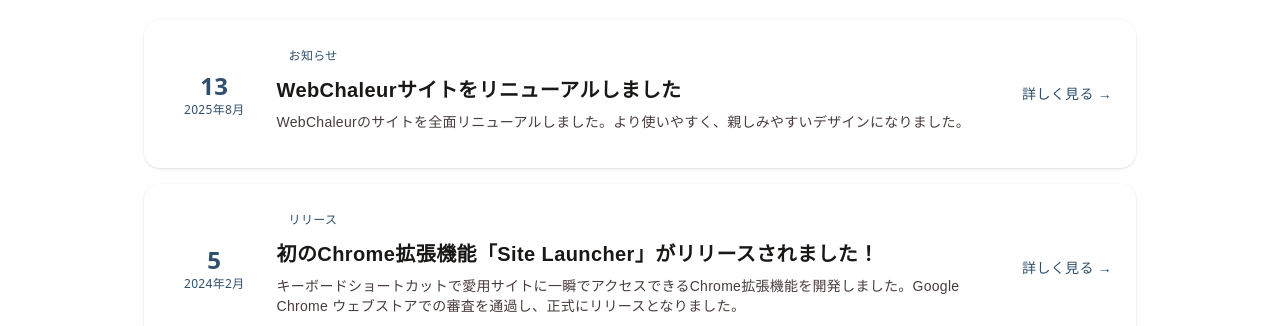
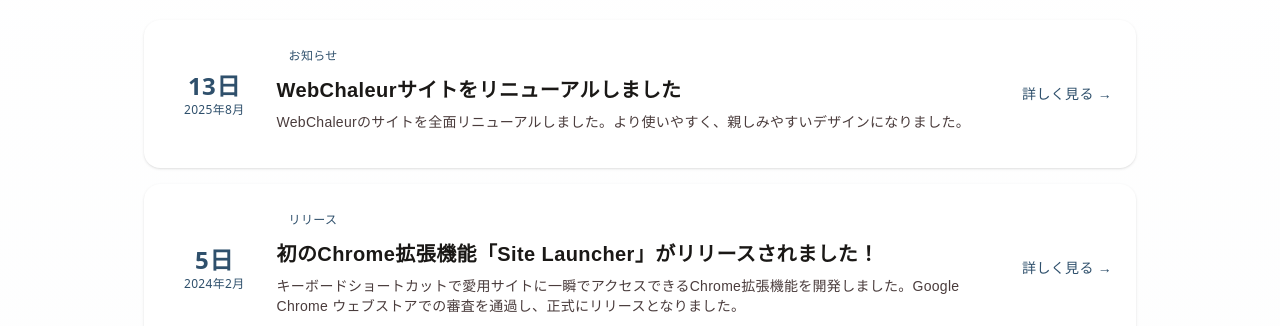
Before and after one commit to ryoma-abe/webchaleur.com, a Next.js app: page /news in a window 1280 px wide. Shown: the part 399-725 px from the top of the page. Built offline with nearby package versions, Linux system fonts and the light colour scheme; a web font is replaced by a local one.

Commit message:
フッターコンポーネントで年度を固定値に変更し、記事メタデータとリストアイテムカードで日付のフォーマットをIntl.DateTimeFormatを使用して改善しました。これにより、日付表示の一貫性が向上しました。

```diff
--- a/src/components/layout/Footer.tsx
+++ b/src/components/layout/Footer.tsx
@@ -4,7 +4,8 @@
 import { InstagramLink, XLink } from "../icons/SocialLinks";
 
 export default function Footer() {
-  const currentYear = new Date().getFullYear();
+  // 固定年度またはビルド時の年度を使用
+  const currentYear = 2025;
 
   const footerLinks = [
     { href: "/about", label: "WebChaleurについて" },
--- a/src/components/ui/ArticleMeta.tsx
+++ b/src/components/ui/ArticleMeta.tsx
@@ -31,11 +31,12 @@
                 d="M8 7V3m8 4V3m-9 8h10M5 21h14a2 2 0 002-2V7a2 2 0 00-2-2H5a2 2 0 00-2 2v12a2 2 0 002 2z"
               />
             </svg>
-            {new Date(date).toLocaleDateString("ja-JP", {
+            {new Intl.DateTimeFormat("ja-JP", {
+              timeZone: "Asia/Tokyo",
               year: "numeric",
               month: "long",
               day: "numeric",
-            })}
+            }).format(new Date(date))}
           </time>
         )}
 
--- a/src/components/ui/ListItemCard.tsx
+++ b/src/components/ui/ListItemCard.tsx
@@ -32,13 +32,17 @@
                 className="block text-center bg-primary-blue/5 rounded-xl px-4 py-3"
               >
                 <span className="block text-2xl text-primary-blue font-bold">
-                  {new Date(date).getDate()}
+                  {new Intl.DateTimeFormat("ja-JP", {
+                    timeZone: "Asia/Tokyo",
+                    day: "numeric",
+                  }).format(new Date(date))}
                 </span>
                 <span className="block text-xs text-primary-blue">
-                  {new Date(date).toLocaleDateString("ja-JP", {
+                  {new Intl.DateTimeFormat("ja-JP", {
+                    timeZone: "Asia/Tokyo",
                     year: "numeric",
                     month: "short",
-                  })}
+                  }).format(new Date(date))}
                 </span>
               </time>
             </div>
```
